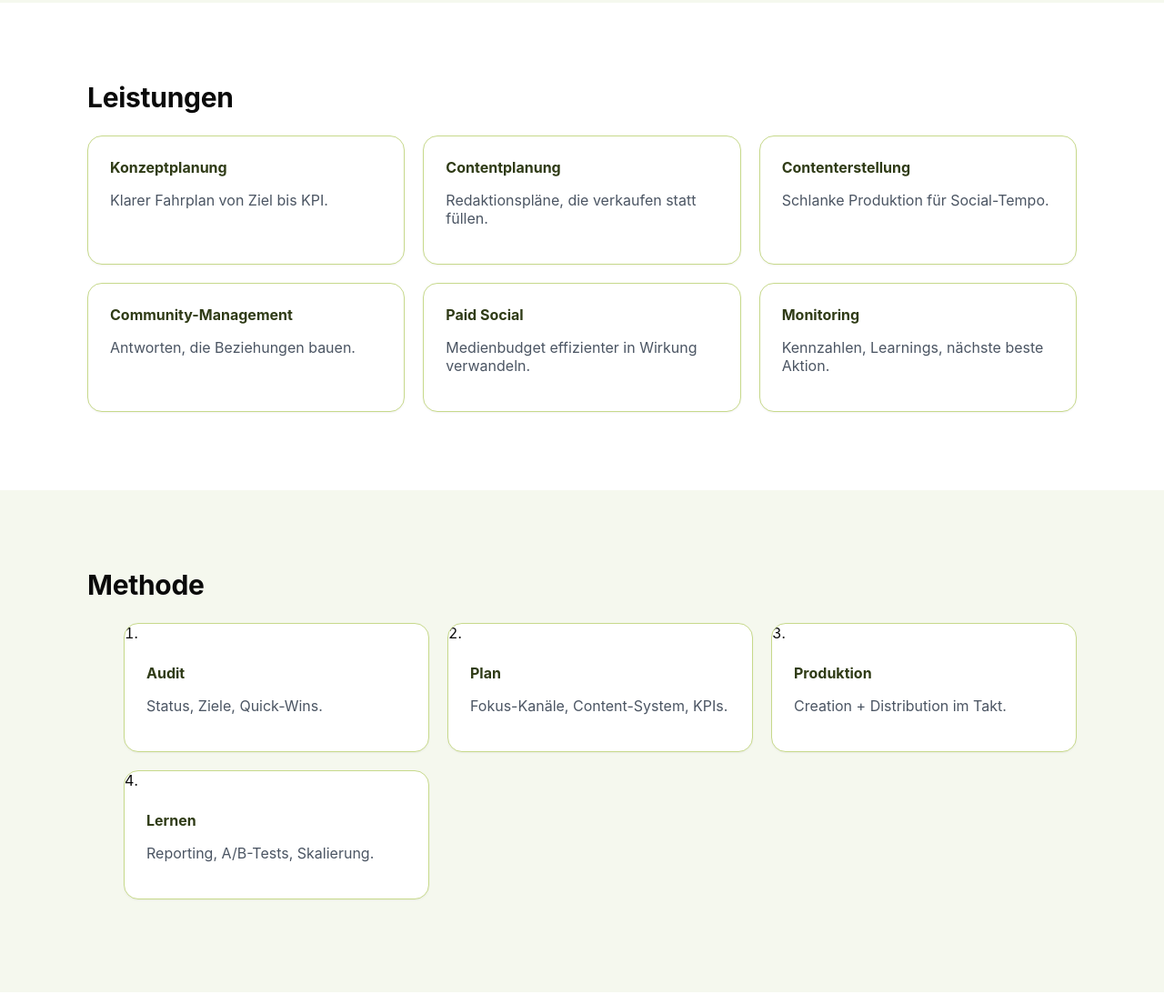
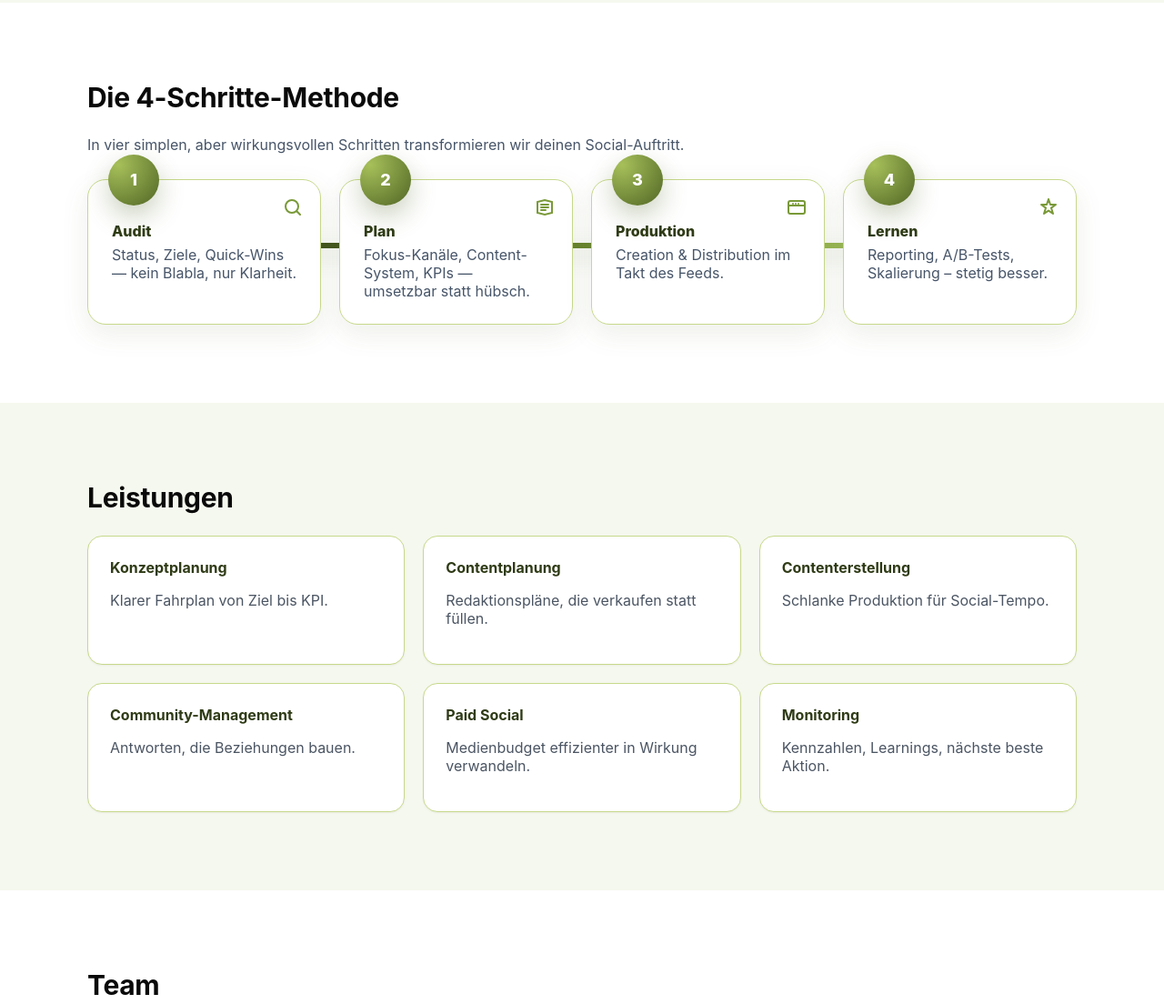
Before and after one commit to FrechFuchs777/elevate777, a plain HTML site: page index.html in a window 1280 px wide. Shown: the part 931-2035 px from the top of the page at 91% size. Drawn offline with Linux system fonts and the light colour scheme.

Commit message:
Update index.html

```diff
--- a/index.html
+++ b/index.html
@@ -8,7 +8,7 @@
   <meta name="theme-color" content="#556B2F">
   <style>
     :root{
-      /* Olive Palette (kräftiger) */
+      /* Olive Palette (kräftig) */
       --olive-900:#2f3b16;
       --olive-800:#3f4e1d;
       --olive-700:#4c6122;
@@ -30,8 +30,8 @@
     *{box-sizing:border-box}
     html{scroll-behavior:smooth}
     body{margin:0;font-family:Inter,system-ui,-apple-system,Segoe UI,Roboto,Arial,sans-serif;color:var(--ink);background:var(--bg)}
+    a{color:inherit;text-decoration:none}
 
-    a{color:inherit;text-decoration:none}
     .container{max-width:1120px;margin:0 auto;padding:0 16px}
     .section{padding:86px 0}
     .section-muted{background:var(--bg-muted)}
@@ -40,7 +40,7 @@
     .lead{font-size:20px;color:#374151;margin:12px 0 0}
     .p{color:#4b5563;line-height:1.6;margin:0}
 
-    /* Buttons (stärkere Olive-Akzente) */
+    /* Buttons */
     .btn{display:inline-flex;align-items:center;gap:8px;border-radius:var(--radius);padding:12px 18px;font-size:15px;transition:transform .18s,background .25s,border-color .25s, box-shadow .25s;cursor:pointer;border:1px solid transparent}
     .btn-primary{background:linear-gradient(180deg,var(--olive-500),var(--olive-700));color:#fff;border-color:rgba(0,0,0,0);box-shadow:0 6px 18px rgba(85,107,47,.18)}
     .btn-primary:hover{transform:translateY(-1px);box-shadow:0 10px 24px rgba(85,107,47,.25)}
@@ -56,23 +56,19 @@
     .nav-links a{position:relative;padding:6px 2px;color:var(--olive-800)}
     .nav-links a::after{content:"";position:absolute;left:0;bottom:-2px;height:2px;width:0;background:linear-gradient(90deg,var(--olive-600),var(--olive-300));transition:width .2s}
     .nav-links a:hover::after{width:100%}
-
     .progress-wrap{position:relative;height:3px;background:transparent}
-    .progress-bar{position:absolute;left:0;top:0;height:3px;width:100%;
-      background:linear-gradient(90deg,var(--olive-900),var(--olive-600),var(--olive-200));
-      transform:scaleX(0);transform-origin:0 50%;transition:transform .1s linear}
+    .progress-bar{position:absolute;left:0;top:0;height:3px;width:100%;background:linear-gradient(90deg,var(--olive-900),var(--olive-600),var(--olive-200));transform:scaleX(0);transform-origin:0 50%;transition:transform .1s linear}
 
     /* Grids & Cards */
     .grid3{display:grid;grid-template-columns:repeat(auto-fit,minmax(260px,1fr));gap:20px;margin-top:8px;perspective:1000px}
     .grid2{display:grid;grid-template-columns:repeat(auto-fit,minmax(320px,1fr));gap:20px;perspective:1000px}
 
-    .card{border:1px solid var(--olive-200);border-radius:var(--radius);background:#fff;box-shadow:0 1px 2px rgba(0,0,0,.05);position:relative;overflow:hidden;transition:transform .15s ease, box-shadow .2s, border-color .2s;opacity:0;translate:0 12px;cursor:pointer}
-    .card:focus-visible{outline:none;box-shadow:var(--ring);border-color:var(--olive-400)}
+    .card{border:1px solid var(--olive-200);border-radius:var(--radius);background:#fff;box-shadow:0 1px 2px rgba(0,0,0,.05);position:relative;overflow:hidden;transition:transform .15s ease, box-shadow .2s, border-color .2s;opacity:0;translate:0 12px;cursor:default}
     .card:hover{transform:translateY(-4px);box-shadow:0 10px 24px rgba(85,107,47,.18);border-color:var(--olive-300)}
     .card-body{padding:24px}
+
     .k-title{font-weight:700;color:var(--olive-900);margin-bottom:6px}
     .k-desc{color:#4b5563}
-
     .card::after{
       content:"";position:absolute;inset:0;pointer-events:none;opacity:0;transition:opacity .2s ease;
       background:radial-gradient(500px 200px at var(--mx,50%) var(--my,0%), rgba(133,168,60,.18), transparent 60%)
@@ -94,21 +90,32 @@
     footer{border-top:1px solid #e5e7eb}
     .footer-inner{display:flex;justify-content:space-between;flex-wrap:wrap;gap:12px;color:#444;font-size:14px;padding:24px 0}
 
-    /* Slide-Over Detail Panel */
-    .detail-overlay{position:fixed;inset:0;display:none;z-index:50;background:rgba(0,0,0,.35)}
-    .detail-overlay[open]{display:block}
-    .detail-panel{
-      position:absolute;top:0;right:0;height:100%;width:min(560px,100%);background:#fff;border-left:1px solid var(--olive-200);
-      box-shadow:-16px 0 40px rgba(0,0,0,.2);transform:translateX(100%);transition:transform .28s ease;
-      display:flex;flex-direction:column;
+    /* ====== METHODE FLOW (4 Schritte) ====== */
+    #methode .sub{color:#475569;margin-top:6px}
+    .method-wrap{position:relative;margin-top:28px}
+    .method-track{
+      position:absolute;left:20px;right:20px;top:70px;height:6px;border-radius:999px;
+      background:linear-gradient(90deg,var(--olive-900),var(--olive-700),var(--olive-400),var(--olive-200));
+      box-shadow:0 8px 24px rgba(85,107,47,.25);
+      transform:scaleX(0);transform-origin:0 50%;transition:transform .8s cubic-bezier(.2,.8,.2,1);
     }
-    .detail-overlay[open] .detail-panel{transform:translateX(0)}
-    .detail-head{padding:18px 20px;border-bottom:1px solid var(--olive-200);display:flex;align-items:center;justify-content:space-between;background:linear-gradient(180deg,#fff, #f7faef)}
-    .detail-title{font-weight:800;color:var(--olive-900);margin:0}
-    .detail-body{padding:20px;overflow:auto}
-    .chip{display:inline-block;padding:6px 10px;border-radius:999px;background:var(--olive-100);border:1px solid var(--olive-200);font-size:12px;color:var(--olive-800)}
-    .close-btn{border:none;background:transparent;font-size:24px;line-height:1;cursor:pointer;color:var(--olive-800)}
-    .close-btn:hover{color:var(--olive-600)}
+    .method-wrap.animate .method-track{transform:scaleX(1)}
+    .steps{display:grid;grid-template-columns:repeat(4, minmax(200px,1fr));gap:20px}
+    @media (max-width:980px){ .steps{grid-template-columns:repeat(2, minmax(200px,1fr));} .method-track{top:calc(70px + 110px);} }
+    @media (max-width:560px){ .steps{grid-template-columns:1fr;} .method-track{display:none;} }
+
+    .step{position:relative;background:#fff;border:1px solid var(--olive-200);border-radius:20px;padding:26px;box-shadow:0 10px 30px rgba(85,107,47,.10)}
+    .badge{
+      height:56px;width:56px;border-radius:999px;display:flex;align-items:center;justify-content:center;
+      background:radial-gradient(120% 120% at 20% 20%, var(--olive-300), var(--olive-700));
+      color:#fff;font-weight:800;font-size:18px;box-shadow:0 12px 28px rgba(85,107,47,.30);
+      position:absolute;top:-28px;left:22px;transform:scale(.6);opacity:0;transition:transform .5s ease, opacity .5s ease;
+    }
+    .method-wrap.animate .badge{transform:scale(1);opacity:1}
+    .step-title{font-weight:800;margin-top:20px;color:var(--olive-900)}
+    .step-desc{color:#475569;margin-top:6px}
+    .step-icon{position:absolute;right:18px;top:18px;opacity:.9}
+
   </style>
 </head>
 <body>
@@ -117,7 +124,7 @@
     <div class="progress-wrap"><div class="progress-bar" id="progress"></div></div>
     <div class="container nav-inner">
       <div class="brand" aria-label="Agentu Start">
-        <!-- Simple Olive-Leaf Logo SVG -->
+        <!-- Olive-Leaf Logo SVG -->
         <svg width="28" height="28" viewBox="0 0 64 64" aria-hidden="true">
           <defs>
             <linearGradient id="olvg" x1="0" y1="0" x2="1" y2="1">
@@ -145,13 +152,12 @@
 
   <!-- ======= CONTENT ======= -->
   <main>
+    <!-- HERO -->
     <section class="section">
       <div class="container hero-wrap">
         <div aria-hidden="true" class="hero-blob"></div>
         <h1 class="h1" data-reveal>Hello. One-Agency-Army hier.</h1>
-        <p class="lead" data-reveal>
-          Agentu bringt dich in die Relevanz.
-        </p>
+        <p class="lead" data-reveal>Agentu bringt dich in die Relevanz.</p>
         <div style="margin-top:24px" data-reveal>
           <a id="waHero" class="btn btn-primary" style="margin-right:8px">Per WhatsApp anfragen</a>
           <a id="mailHero" class="btn btn-ghost">E-Mail senden</a>
@@ -159,29 +165,30 @@
       </div>
     </section>
 
+    <!-- WARUM (bleibt) -->
     <section class="section section-muted">
       <div class="container">
         <h2 class="h2" data-reveal>Warum wir auf einem anderen Level sind, als andere "Agenturen"</h2>
         <div class="grid3">
-          <article class="card" tabindex="0" data-reveal data-detail="warum-geschwindigkeit">
+          <article class="card" data-reveal>
             <div class="card-body">
               <div class="k-title">Geschwindigkeit</div>
               <p class="k-desc">Entscheidungen in Sekunden, nicht in Quartalen.</p>
             </div>
           </article>
-          <article class="card" tabindex="0" data-reveal data-detail="warum-naehe">
+          <article class="card" data-reveal>
             <div class="card-body">
               <div class="k-title">Nähe</div>
               <p class="k-desc">Direkter Zugang zu den Machern statt Account-Schichten.</p>
             </div>
           </article>
-          <article class="card" tabindex="0" data-reveal data-detail="warum-experiment">
+          <article class="card" data-reveal>
             <div class="card-body">
               <div class="k-title">Experimentier-Stärke</div>
               <p class="k-desc">Tests &amp; Iteration statt PowerPoint-Theorie.</p>
             </div>
           </article>
-          <article class="card" tabindex="0" data-reveal data-detail="warum-ki">
+          <article class="card" data-reveal>
             <div class="card-body">
               <div class="k-title">KI-Adaption</div>
               <p class="k-desc">Neue Tools produktiv nutzen, sobald sie erscheinen.</p>
@@ -191,94 +198,112 @@
       </div>
     </section>
 
-    <section id="leistungen" class="section">
+    <!-- ======= NEU: METHODE (über Leistungen) ======= -->
+    <section id="methode" class="section">
       <div class="container">
-        <h2 class="h2" data-reveal>Leistungen</h2>
-        <div class="grid3">
-          <article class="card" tabindex="0" data-reveal data-detail="l-konzept">
-            <div class="card-body">
-              <div class="k-title">Konzeptplanung</div>
-              <p class="k-desc">Klarer Fahrplan von Ziel bis KPI.</p>
+        <h2 class="h2" data-reveal>Die 4-Schritte-Methode</h2>
+        <p class="sub" data-reveal>In vier simplen, aber wirkungsvollen Schritten transformieren wir deinen Social-Auftritt.</p>
+
+        <div class="method-wrap" id="methodWrap">
+          <div class="method-track" aria-hidden="true"></div>
+          <div class="steps">
+            <div class="step" data-reveal>
+              <div class="badge">1</div>
+              <svg class="step-icon" width="24" height="24" viewBox="0 0 24 24" fill="none" aria-hidden="true">
+                <circle cx="11" cy="11" r="7" stroke="#6B8E23" stroke-width="2"/>
+                <path d="M20 20l-3.2-3.2" stroke="#6B8E23" stroke-width="2" stroke-linecap="round"/>
+              </svg>
+              <div class="step-title">Audit</div>
+              <div class="step-desc">Status, Ziele, Quick-Wins — kein Blabla, nur Klarheit.</div>
             </div>
-          </article>
-          <article class="card" tabindex="0" data-reveal data-detail="l-contentplan">
-            <div class="card-body">
-              <div class="k-title">Contentplanung</div>
-              <p class="k-desc">Redaktionspläne, die verkaufen statt füllen.</p>
+
+            <div class="step" data-reveal>
+              <div class="badge">2</div>
+              <svg class="step-icon" width="24" height="24" viewBox="0 0 24 24" fill="none" aria-hidden="true">
+                <path d="M4 18V6l8-2 8 2v12l-8 2-8-2Z" stroke="#6B8E23" stroke-width="2"/>
+                <path d="M8 12h8M8 9h8M8 15h5" stroke="#6B8E23" stroke-width="2" stroke-linecap="round"/>
+              </svg>
+              <div class="step-title">Plan</div>
+              <div class="step-desc">Fokus-Kanäle, Content-System, KPIs — umsetzbar statt hübsch.</div>
             </div>
-          </article>
-          <article class="card" tabindex="0" data-reveal data-detail="l-produktion">
-            <div class="card-body">
-              <div class="k-title">Contenterstellung</div>
-              <p class="k-desc">Schlanke Produktion für Social-Tempo.</p>
+
+            <div class="step" data-reveal>
+              <div class="badge">3</div>
+              <svg class="step-icon" width="24" height="24" viewBox="0 0 24 24" fill="none" aria-hidden="true">
+                <rect x="3" y="5" width="18" height="14" rx="2" stroke="#6B8E23" stroke-width="2"/>
+                <path d="M3 10h18" stroke="#6B8E23" stroke-width="2"/>
+                <circle cx="8" cy="8" r="1" fill="#6B8E23"/>
+                <circle cx="11" cy="8" r="1" fill="#6B8E23"/>
+                <circle cx="14" cy="8" r="1" fill="#6B8E23"/>
+              </svg>
+              <div class="step-title">Produktion</div>
+              <div class="step-desc">Creation & Distribution im Takt des Feeds.</div>
             </div>
-          </article>
-          <article class="card" tabindex="0" data-reveal data-detail="l-community">
-            <div class="card-body">
-              <div class="k-title">Community-Management</div>
-              <p class="k-desc">Antworten, die Beziehungen bauen.</p>
+
+            <div class="step" data-reveal>
+              <div class="badge">4</div>
+              <svg class="step-icon" width="24" height="24" viewBox="0 0 24 24" fill="none" aria-hidden="true">
+                <path d="M12 3l2 6h6l-5 3.6L17 19l-5-3.4L7 19l2-6.4L4 9h6l2-6Z" stroke="#6B8E23" stroke-width="2" stroke-linejoin="round"/>
+              </svg>
+              <div class="step-title">Lernen</div>
+              <div class="step-desc">Reporting, A/B-Tests, Skalierung – stetig besser.</div>
             </div>
-          </article>
-          <article class="card" tabindex="0" data-reveal data-detail="l-paid">
-            <div class="card-body">
-              <div class="k-title">Paid Social</div>
-              <p class="k-desc">Medienbudget effizienter in Wirkung verwandeln.</p>
           </div>
-          </article>
-          <article class="card" tabindex="0" data-reveal data-detail="l-monitoring">
-            <div class="card-body">
-              <div class="k-title">Monitoring</div>
-              <p class="k-desc">Kennzahlen, Learnings, nächste beste Aktion.</p>
-            </div>
-          </article>
         </div>
       </div>
     </section>
 
-    <section class="section section-muted">
+    <!-- LEISTUNGEN (jetzt unter Methode) -->
+    <section id="leistungen" class="section section-muted">
       <div class="container">
-        <h2 class="h2" data-reveal>Methode</h2>
-        <ol class="grid3" style="list-style:decimal inside">
-          <li class="card" tabindex="0" data-reveal data-detail="m-audit"><div class="card-body">
-            <div class="k-title">Audit</div>
-            <p class="k-desc">Status, Ziele, Quick-Wins.</p>
-          </div></li>
-          <li class="card" tabindex="0" data-reveal data-detail="m-plan"><div class="card-body">
-            <div class="k-title">Plan</div>
-            <p class="k-desc">Fokus-Kanäle, Content-System, KPIs.</p>
-          </div></li>
-          <li class="card" tabindex="0" data-reveal data-detail="m-produktion"><div class="card-body">
-            <div class="k-title">Produktion</div>
-            <p class="k-desc">Creation + Distribution im Takt.</p>
-          </div></li>
-          <li class="card" tabindex="0" data-reveal data-detail="m-lernen"><div class="card-body">
-            <div class="k-title">Lernen</div>
-            <p class="k-desc">Reporting, A/B-Tests, Skalierung.</p>
-          </div></li>
-        </ol>
+        <h2 class="h2" data-reveal>Leistungen</h2>
+        <div class="grid3">
+          <article class="card" data-reveal><div class="card-body">
+            <div class="k-title">Konzeptplanung</div>
+            <p class="k-desc">Klarer Fahrplan von Ziel bis KPI.</p>
+          </div></article>
+          <article class="card" data-reveal><div class="card-body">
+            <div class="k-title">Contentplanung</div>
+            <p class="k-desc">Redaktionspläne, die verkaufen statt füllen.</p>
+          </div></article>
+          <article class="card" data-reveal><div class="card-body">
+            <div class="k-title">Contenterstellung</div>
+            <p class="k-desc">Schlanke Produktion für Social-Tempo.</p>
+          </div></article>
+          <article class="card" data-reveal><div class="card-body">
+            <div class="k-title">Community-Management</div>
+            <p class="k-desc">Antworten, die Beziehungen bauen.</p>
+          </div></article>
+          <article class="card" data-reveal><div class="card-body">
+            <div class="k-title">Paid Social</div>
+            <p class="k-desc">Medienbudget effizienter in Wirkung verwandeln.</p>
+          </div></article>
+          <article class="card" data-reveal><div class="card-body">
+            <div class="k-title">Monitoring</div>
+            <p class="k-desc">Kennzahlen, Learnings, nächste beste Aktion.</p>
+          </div></article>
+        </div>
       </div>
     </section>
 
+    <!-- TEAM -->
     <section id="team" class="section">
       <div class="container">
         <h2 class="h2" data-reveal>Team</h2>
         <div class="grid2">
-          <article class="card" tabindex="0" data-reveal data-detail="t-chris">
-            <div class="card-body">
+          <article class="card" data-reveal><div class="card-body">
             <div class="k-title">Chris</div>
             <p class="k-desc">Master in Innovationsmanagement &amp; Produktmarketing. Mehrjährige Erfahrung; Fokus auf Strategie &amp; Performance.</p>
-            </div>
-          </article>
-          <article class="card" tabindex="0" data-reveal data-detail="t-merve">
-            <div class="card-body">
+          </div></article>
+          <article class="card" data-reveal><div class="card-body">
             <div class="k-title">Merve</div>
             <p class="k-desc">Master in Innovationsmanagement &amp; Produktmarketing. Mehrjährige Erfahrung; Fokus auf Content &amp; Community.</p>
-            </div>
-          </article>
+          </div></article>
         </div>
       </div>
     </section>
 
+    <!-- CTA -->
     <section id="cta" class="section">
       <div class="container" style="text-align:center">
         <h2 class="h2" data-reveal>Bereit für den nächsten Schritt?</h2>
@@ -290,6 +315,7 @@
       </div>
     </section>
 
+    <!-- IMPRESSUM / DATENSCHUTZ -->
     <section id="impressum" class="section section-muted">
       <div class="container">
         <h2 class="h2" data-reveal>Impressum</h2>
@@ -317,21 +343,6 @@
     </div>
   </footer>
 
-  <!-- ======= Slide-Over Detail Panel (blank Inhalte) ======= -->
-  <div id="detailOverlay" class="detail-overlay" aria-hidden="true">
-    <aside class="detail-panel" role="dialog" aria-modal="true" aria-labelledby="detailTitle">
-      <header class="detail-head">
-        <h3 id="detailTitle" class="detail-title">Titel</h3>
-        <button class="close-btn" id="detailClose" aria-label="Schließen">×</button>
-      </header>
-      <div class="detail-body">
-        <span id="detailTag" class="chip">Info</span>
-        <div style="height:12px"></div>
-        <p id="detailContent" class="p">blank</p>
-      </div>
-    </aside>
-  </div>
-
   <!-- ======= Cookie Hinweis ======= -->
   <div id="cookie" class="cookie" hidden>
     <div class="container">
@@ -353,7 +364,7 @@
     const DEFAULT_WA_TEXT = "Hallo Agentu, ich interessiere mich für Social-Media-Unterstützung.";
     const CONTACT_EMAIL   = "";
 
-    /* Progressbar + Reveal */
+    /* Progressbar */
     const progress = document.getElementById('progress');
     const onScroll = () => {
       const sc = document.documentElement.scrollTop || document.body.scrollTop;
@@ -363,13 +374,14 @@
     };
     onScroll(); window.addEventListener('scroll', onScroll, { passive: true });
 
+    /* Reveal on view */
     const revealEls = document.querySelectorAll('[data-reveal], .card');
     const io = new IntersectionObserver((entries) => {
       for (const e of entries) if (e.isIntersecting) { e.target.classList.add('reveal-visible'); io.unobserve(e.target); }
     }, { threshold: .12 });
     revealEls.forEach(el => io.observe(el));
 
-    /* 3D Hover auf Cards + Cursor-Magnet */
+    /* Card hover light (nur visuell) */
     document.querySelectorAll('.card').forEach(card=>{
       card.addEventListener('mousemove', (e) => {
         const r = card.getBoundingClientRect();
@@ -378,6 +390,7 @@
       });
     });
 
+    /* Button magnet */
     const makeMagnetic = (btn) => {
       if (!btn) return;
       btn.addEventListener('mousemove', (e) => {
@@ -393,7 +406,7 @@
     ;[['waTop','waHero','waBottom']].flat().forEach(id=>{ const el=document.getElementById(id); if (el && WHATSAPP_NUMBER) el.setAttribute('href', buildWaLink()); else if(el) el.style.opacity='.5';});
     ;[['mailTop','mailHero','mailBottom']].flat().forEach(id=>{ const el=document.getElementById(id); if (el && CONTACT_EMAIL) el.setAttribute('href', buildMailLink()); else if(el) el.style.display='none';});
 
-    /* Cookie-Hinweis (Key angepasst auf Agentu) */
+    /* Cookie */
     (function(){
       const KEY='agentu-consent';
       const box=document.getElementById('cookie');
@@ -404,69 +417,18 @@
       }catch(e){}
     })();
 
-    /* ======= Detail Panel Logik ======= */
-    const overlay = document.getElementById('detailOverlay');
-    const closeBtn = document.getElementById('detailClose');
-    const titleEl = document.getElementById('detailTitle');
-    const tagEl = document.getElementById('detailTag');
-    const contentEl = document.getElementById('detailContent');
-
-    // Map der Kachel-IDs -> (Titel, Tag, Text [blank])
-    const DETAILS = {
-      "warum-geschwindigkeit": {title:"Geschwindigkeit", tag:"Warum Agentu", text:"blank"},
-      "warum-naehe":           {title:"Nähe",          tag:"Warum Agentu", text:"blank"},
-      "warum-experiment":      {title:"Experimentier-Stärke", tag:"Warum Agentu", text:"blank"},
-      "warum-ki":              {title:"KI-Adaption",   tag:"Warum Agentu", text:"blank"},
-
-      "l-konzept":     {title:"Konzeptplanung",  tag:"Leistung", text:"blank"},
-      "l-contentplan": {title:"Contentplanung",  tag:"Leistung", text:"blank"},
-      "l-produktion":  {title:"Contenterstellung", tag:"Leistung", text:"blank"},
-      "l-community":   {title:"Community-Management", tag:"Leistung", text:"blank"},
-      "l-paid":        {title:"Paid Social",     tag:"Leistung", text:"blank"},
-      "l-monitoring":  {title:"Monitoring",      tag:"Leistung", text:"blank"},
-
-      "m-audit":       {title:"Audit",       tag:"Methode", text:"blank"},
-      "m-plan":        {title:"Plan",        tag:"Methode", text:"blank"},
-      "m-produktion":  {title:"Produktion",  tag:"Methode", text:"blank"},
-      "m-lernen":      {title:"Lernen",      tag:"Methode", text:"blank"},
-
-      "t-chris":       {title:"Chris",       tag:"Team", text:"blank"},
-      "t-merve":       {title:"Merve",       tag:"Team", text:"blank"}
-    };
-
-    function openDetail(id){
-      const d = DETAILS[id]; if(!d) return;
-      titleEl.textContent = d.title;
-      tagEl.textContent = d.tag;
-      contentEl.textContent = d.text;
-      overlay.setAttribute('open', '');
-      overlay.removeAttribute('aria-hidden');
-      // Fokus in Panel setzen
-      closeBtn.focus();
-      // Escape schließt
-      document.addEventListener('keydown', onEscClose);
+    /* Methode: animate track + badges */
+    const methodSection = document.getElementById('methode');
+    const methodWrap = document.getElementById('methodWrap');
+    const badges = methodWrap.querySelectorAll('.badge');
+    const mo = new IntersectionObserver((entries)=>{
+      if(entries[0].isIntersecting){
+        methodWrap.classList.add('animate');
+        badges.forEach((b,i)=> b.style.transitionDelay = (i*120)+'ms');
+        mo.disconnect();
       }
-    function closeDetail(){
-      overlay.removeAttribute('open');
-      overlay.setAttribute('aria-hidden', 'true');
-      document.removeEventListener('keydown', onEscClose);
-    }
-    function onEscClose(e){ if(e.key==='Escape') closeDetail(); }
-
-    // Click-Delegation für alle Cards
-    document.addEventListener('click', (e)=>{
-      const card = e.target.closest('.card[data-detail]');
-      if(card){ e.preventDefault(); openDetail(card.getAttribute('data-detail')); }
-      if(e.target === overlay) closeDetail();
-    });
-    // Tastatursteuerung (Enter/Space auf fokussierter Card)
-    document.addEventListener('keydown',(e)=>{
-      if((e.key==='Enter'||e.key===' ') && document.activeElement?.matches?.('.card[data-detail]')){
-        e.preventDefault();
-        openDetail(document.activeElement.getAttribute('data-detail'));
-      }
-    });
-    closeBtn.addEventListener('click', closeDetail);
+    }, {threshold:.3});
+    mo.observe(methodSection);
   </script>
 </body>
 </html>
```
Lines whose indentation alone changed are shown as unchanged.
